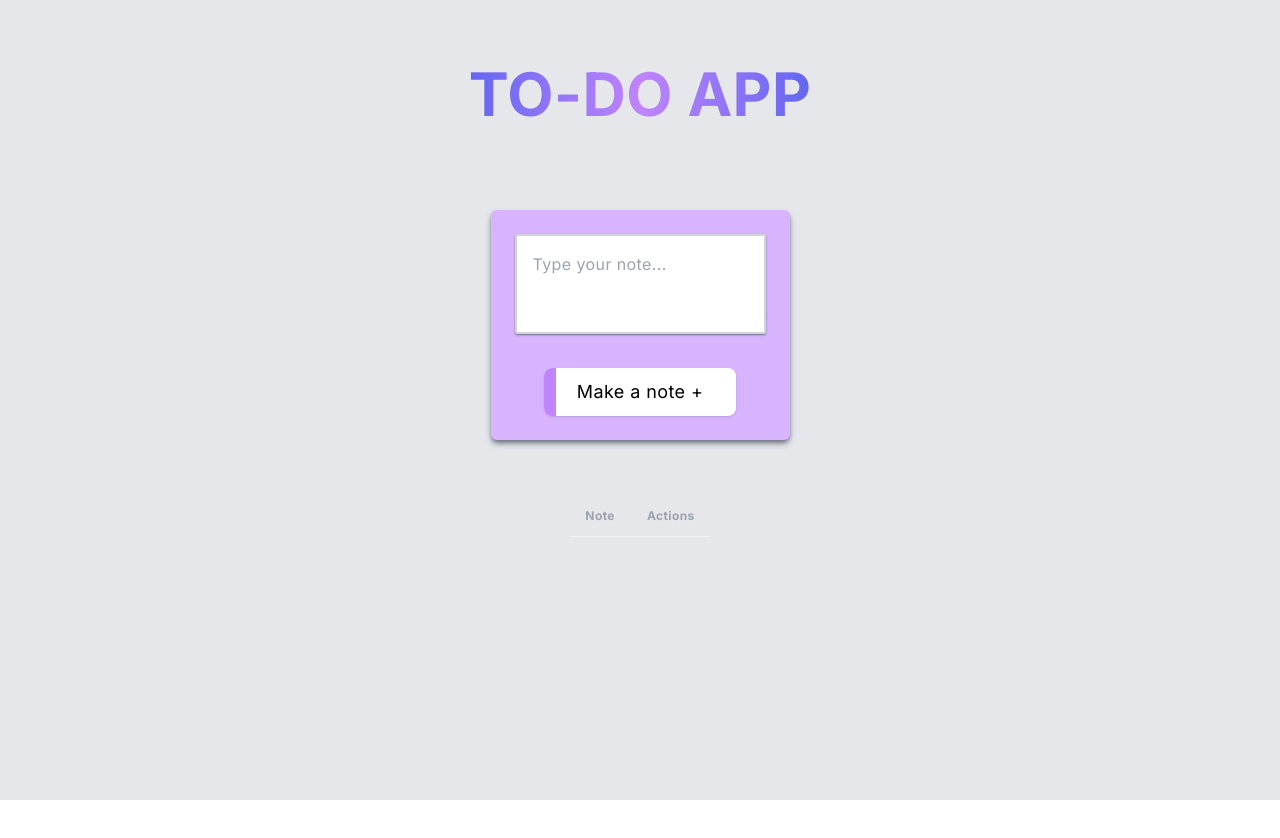
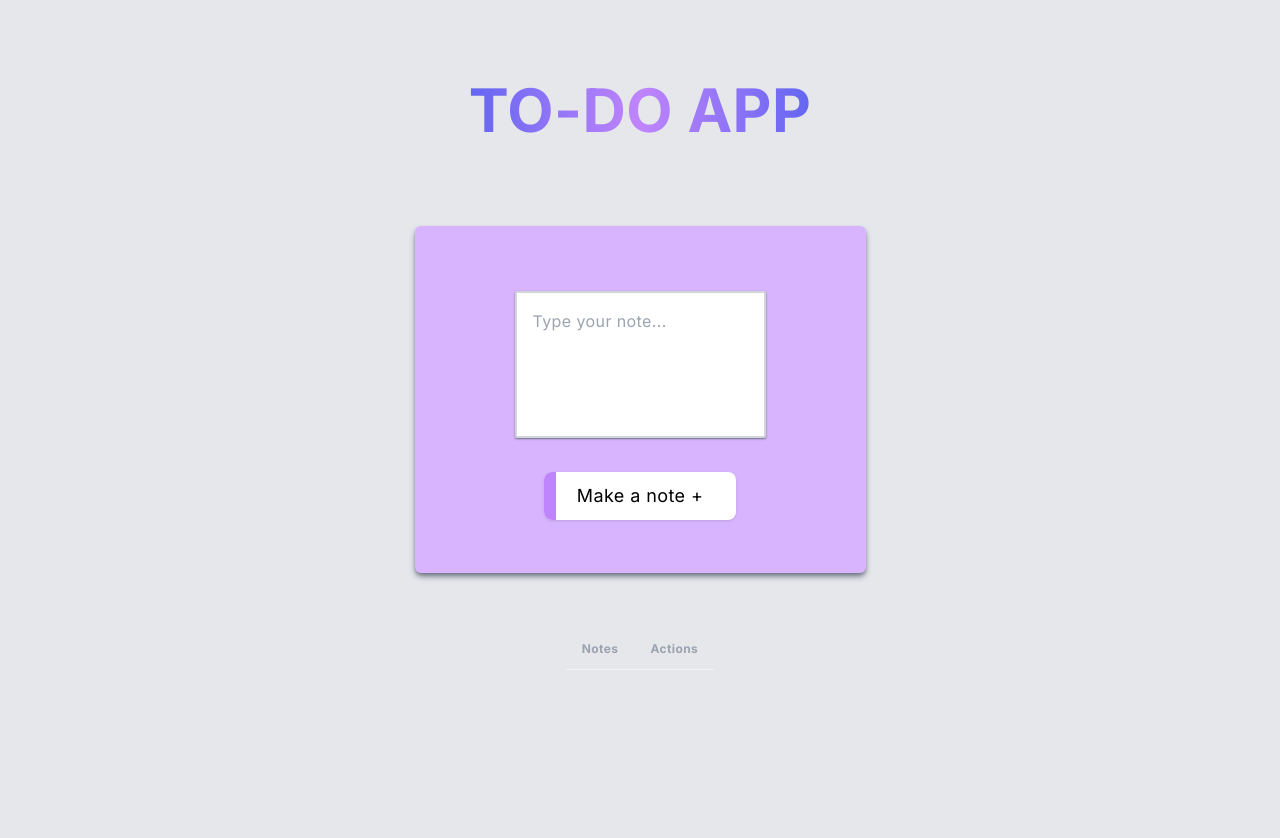
Before and after one commit to NekruzAsh/To-Do-App, a Next.js app: page / in a window 1280 px wide. Shown: the top 838 px of the page. Before the commit the page ends 800 px from the top, so only its background shows below. Built offline with nearby package versions, Linux system fonts and the light colour scheme.

Commit message:
fixed adaptive size for different screens for grid

```diff
--- a/app/components/addtask.jsx
+++ b/app/components/addtask.jsx
@@ -11,12 +11,11 @@ const addTask = ({input, setInput, todos, setTodos}) => {
         setInput("");
     };
   return (
-    <div className="bg-purple-300 p-6 rounded-md shadow-md shadow-gray-500 mt-[70px]">
+    <div className="bg-purple-300 p-[70px] lg:p-[100px] rounded-md shadow-md shadow-gray-500 mt-[70px]">
       <div className="grid lg:grid-cols lg:gap-6">
         <form onSubmit={onFormSubmit}>
         <textarea
-
-          className="shadow-sm shadow-gray-500 text-white rounded-sm border-2 border-gray-300 w-full min-h-[100px] p-4 resize-none"
+          className="shadow-sm shadow-gray-500 text-white rounded-sm border-2 border-gray-300 w-full min-h-[100px] p-4 h-full mt-[-35px] resize-none"
           placeholder="Type your note..."
           type="text"
           value={input}
--- a/app/components/todoList.jsx
+++ b/app/components/todoList.jsx
@@ -49,7 +49,7 @@ const TodoList = ({ todos, setTodos }) => {
         {/* Table headers */}
         <thead className='text-gray-400'>
           <tr>
-            <th>Note</th>
+            <th>Notes</th>
             <th>Actions</th>
           </tr>
         </thead>
--- a/app/page.jsx
+++ b/app/page.jsx
@@ -11,7 +11,7 @@ export default function Home() {
     <main>
       <div className="min-h-screen flex flex-col items-center justify-center">
 
-          <h1 className="uppercase py-4 text-transparent bg-clip-text bg-gradient-to-r from-indigo-500 via-purple-400 to-indigo-500">
+          <h1 className="uppercase py-4 mt-16 text-transparent bg-clip-text bg-gradient-to-r from-indigo-500 via-purple-400 to-indigo-500">
             To-do App
           </h1>
 
```
